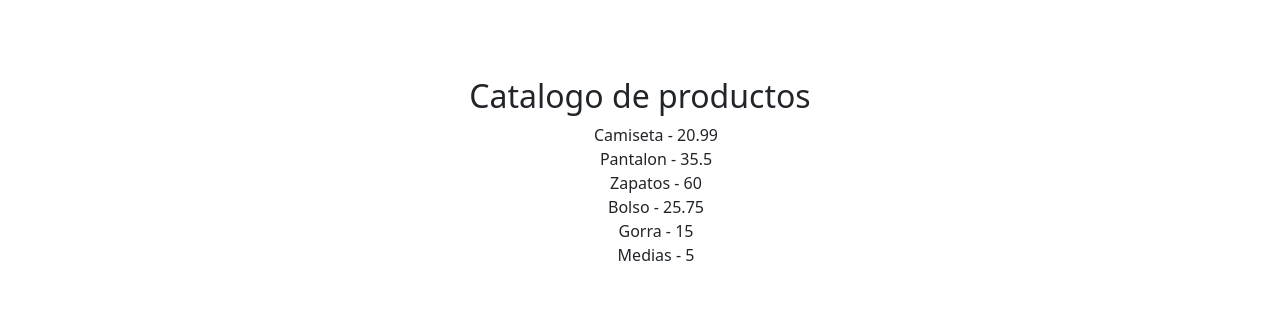
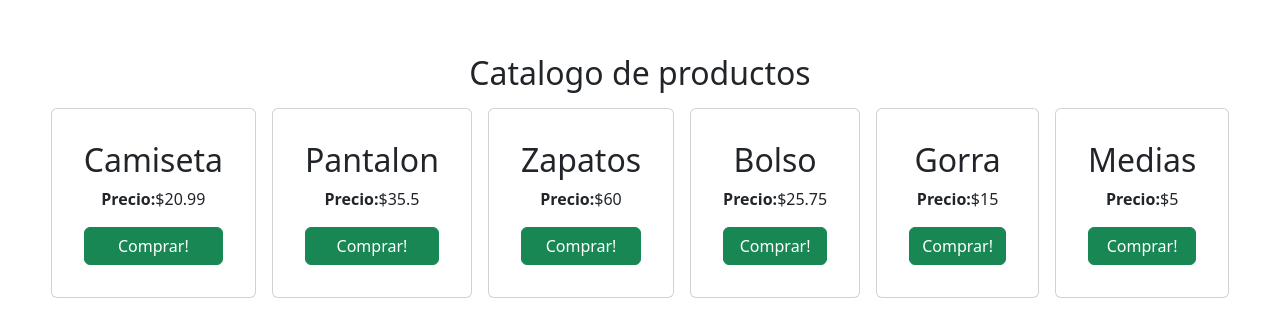
Before and after one commit to JuliTCastillo/Practica-con-React, a React (Vite) app in the folder Repaso/: page / in a window 1280 px wide. Shown: the part 220-556 px from the top of the page. Built offline with nearby package versions, Linux system fonts and the light colour scheme.

Commit message:
Integracion de componente dentro listas

```diff
--- a/Repaso/src/assets/components/Catalogo.jsx
+++ b/Repaso/src/assets/components/Catalogo.jsx
@@ -1,3 +1,6 @@
+import { Fragment } from "react";
+import ProductoItem from "./ProductoItem";
+
 const Catalogo = () => {
     const productos = [
         { id: 1, nombre: "Camiseta", precio: 20.99 },
@@ -9,23 +12,23 @@ const Catalogo = () => {
     ]
 
     return (
-        <>
+        <Fragment>
             <h2>Catalogo de productos</h2>
 
             {/* bloque condicional - condicional alternario */}
             {productos.length === 0 ? (
                 <p>No hay productos disponibles en el catalogo.</p>
             ) : (
-                <ul>
+                <div className="d-flex flex-wrap justify-content-center">
                     {productos.map(
-                        (prod, index) => (
-                            <li key={index}>{prod.nombre} - {prod.precio}</li>
+                        (prod) => (
+                            <ProductoItem key={prod.id} producto={prod}/>
                         )
                     )}
-                </ul>
+                </div>
             )}
 
-        </>
+        </Fragment>
     )
 }
 
--- /dev/null
+++ b/Repaso/src/assets/components/ProductoItem.jsx
@@ -0,0 +1,17 @@
+import React from "react";
+
+const ProductoItem = ({producto}) => {
+    return (
+        <div className="card m-2">
+            <div>
+                <h2>{producto.nombre} </h2>
+                <p>
+                    <strong>Precio:</strong>${producto.precio}
+                </p>
+            </div>
+            <button className="btn btn-success">Comprar!</button>
+        </div>
+    )
+}
+
+export default ProductoItem;
```
